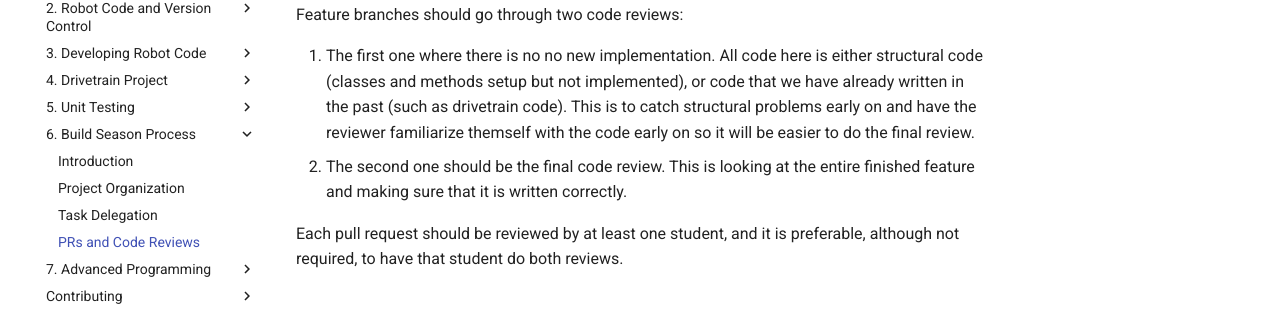
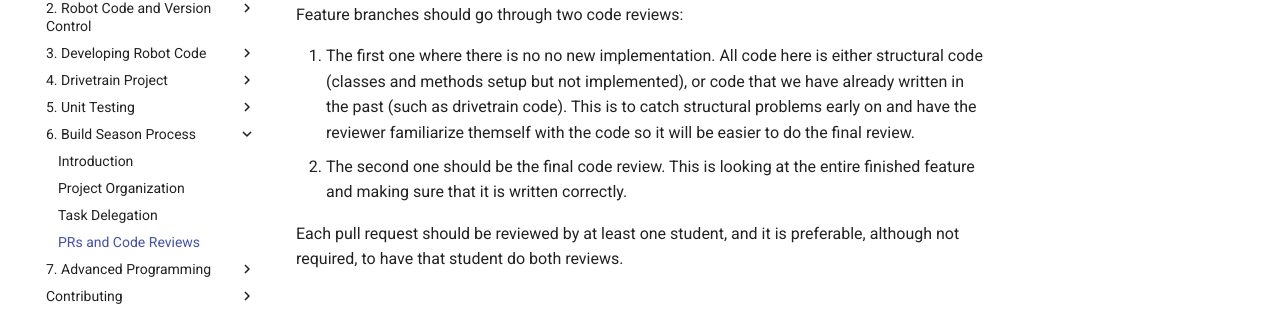
Before and after one commit to DeepBlueRobotics/training, an MkDocs documentation site: the page built from docs/section-6/pull-requests.md, in a window 1280 px wide. Shown: the part 229-544 px from the top of the page. Built offline with MkDocs 1.6.1 and Material for MkDocs 9.7.7, drawn with Linux system fonts in a browser that asks for light colours; comment, search, counter and statistics services are not loaded.

Commit message:
oof there's more small errors

```diff
--- a/docs/section-6/pull-requests.md
+++ b/docs/section-6/pull-requests.md
@@ -1,7 +1,7 @@
 ## Code Review Process
 Feature branches should go through two code reviews:
 
-1. The first one where there is no no new implementation. All code here is either structural code (classes and methods setup but not implemented), or code that we have already written in the past (such as drivetrain code). This is to catch structural problems early on and have the reviewer familiarize themself with the code early on so it will be easier to do the final review.
+1. The first one where there is no no new implementation. All code here is either structural code (classes and methods setup but not implemented), or code that we have already written in the past (such as drivetrain code). This is to catch structural problems early on and have the reviewer familiarize themself with the code so it will be easier to do the final review.
 2. The second one should be the final code review. This is looking at the entire finished feature and making sure that it is written correctly.
 
 Each pull request should be reviewed by at least one student, and it is preferable, although not required, to have that student do both reviews.
```
Also changed, not shown: docs/section-5/writing-tests.md (+2 -2 lines).
